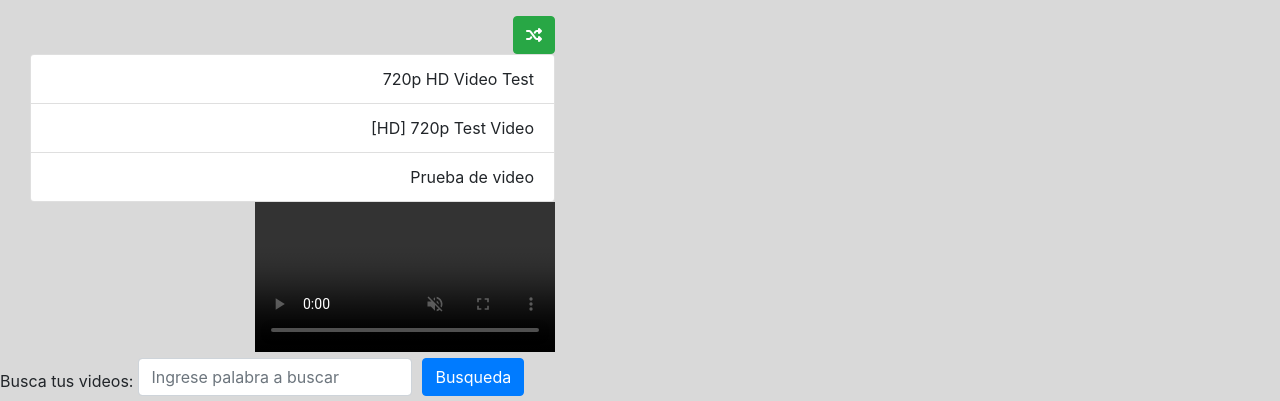
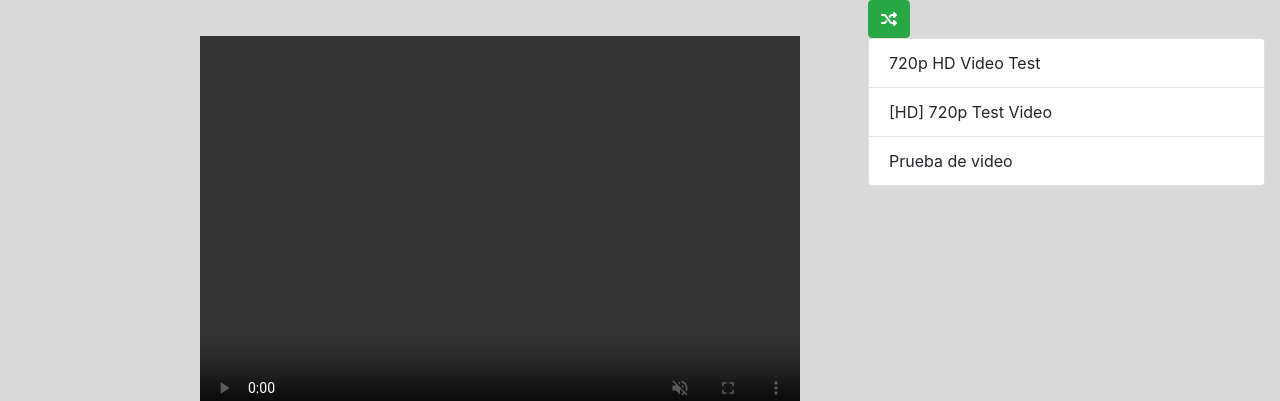
Before and after one commit to c0d3-m4st3r/All_in_one_player, a PHP site: page /index2.php in a window 1280 px wide. Shown: the top 401 px of the page. Run offline with PHP 8.4, Linux system fonts and the light colour scheme; data that the repository does not hold is empty; some libraries are stand-ins or nearby versions.

Commit message:
aplicacion de video y implementaciones varias 4

```diff
--- a/app/index2.php
+++ b/app/index2.php
@@ -31,28 +31,21 @@ define("MAX_RESULTS", 15);
 	<script src="https://code.jquery.com/jquery-1.12.0.min.js"></script>
 	<title>All_in_one_player</title>
     <style type="text/css">
-	html,body{height:100vh; background:#d9d9d9; }
+	html,body{ background:#d9d9d9; }
   </style>
 
 </head>
 <body>
 </div>
-<div  style="display: inline-block; text-align: right; width: 100%" class="container">
 
-	</font>
-
-</p>
-
-
-
-<div  aling="center" class="col-md-6">
+<div style=" position: sticky; left: 900px" class="col-md-4">
         <button class="btn btn-success" id="shuf"><i class="fa fa-random"></i></button>
-              <ul class="list-group" id="playVideos"></ul>
+              <ul  class="list-group" id="playVideos"></ul>
     </div>
-    <div class="row">
-      <div class="col-md-6">
-        <div aling="center">
-        <video  id="video" controls muted autoplay preload="metadata"></video>
+    <div  class="row">
+      <div style="position: relative; left: 200px; top: -150px" class="col-md-4">
+        <div  aling="center">
+        <video width="600" height="400" id="video" controls muted autoplay preload="metadata"></video>
         </div>
 
 
@@ -60,7 +53,7 @@ define("MAX_RESULTS", 15);
   </div>
 </div>
 
-<br>
+
 
 
 <form id="keywordForm" method="post" action="">
@@ -72,6 +65,7 @@ define("MAX_RESULTS", 15);
           </div>
           <div class="col-auto">
             <input class="btn btn-primary mb-2" type="submit" name="submit" value="Busqueda">
+            <input class="btn btn-primary mb-2" type="submit" name="submit" value="Cancelar">
           </div>
         </div>
       </div>
```
Also changed, not shown: app/index.php (+16 -13 lines).
